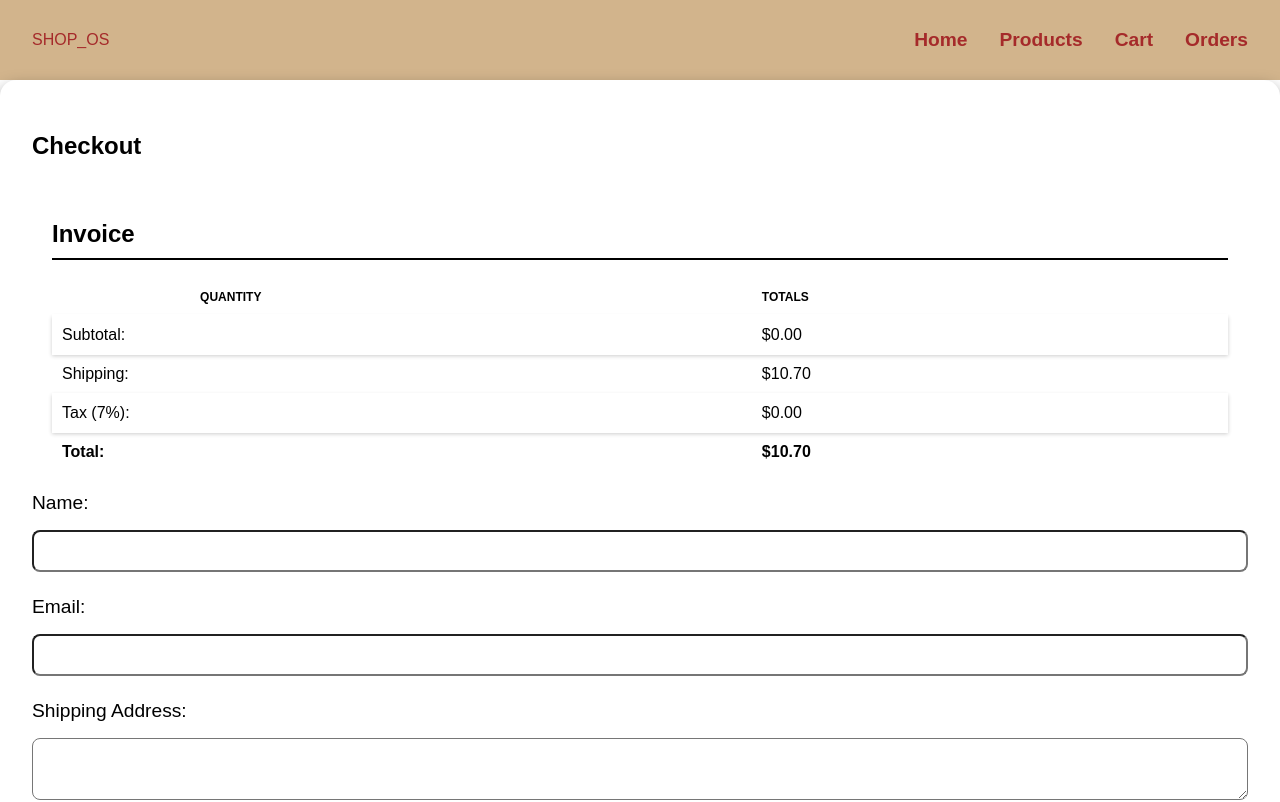
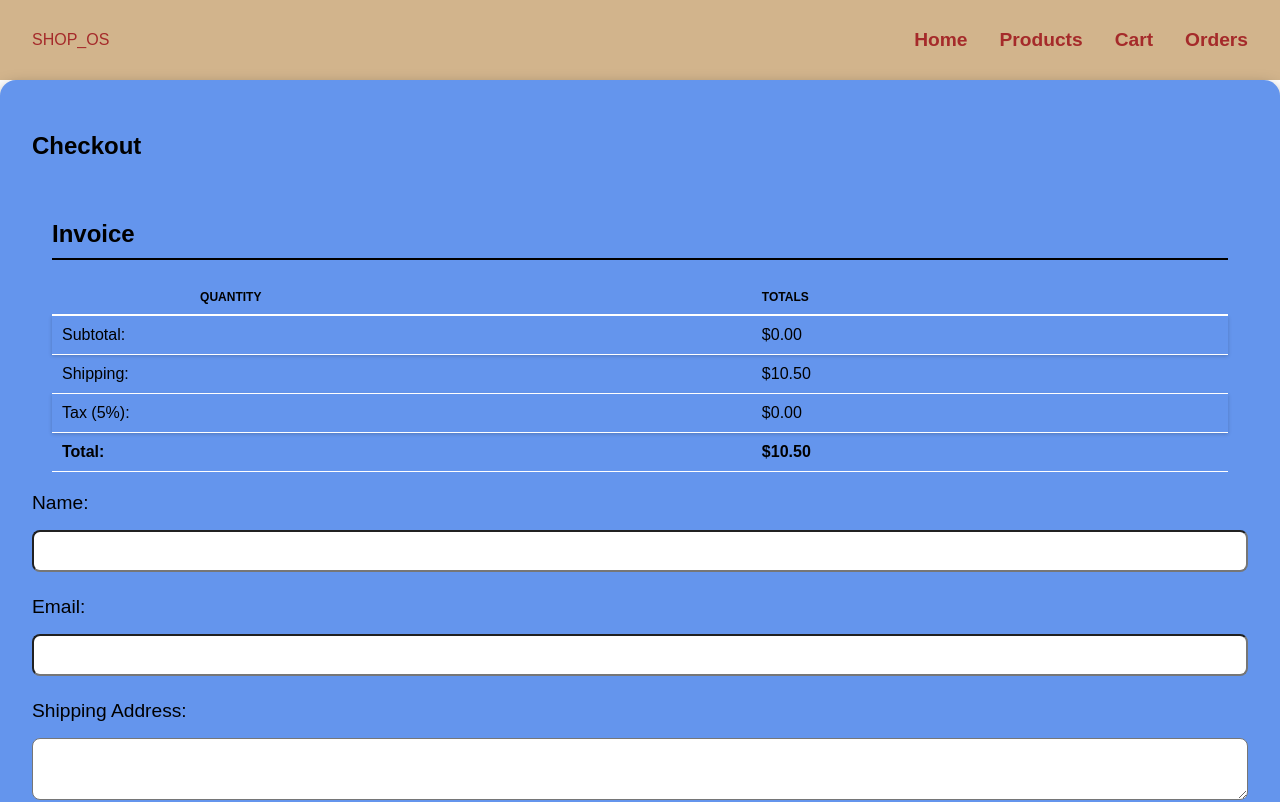
Before and after one commit to toltalchaos/shop-os, a SvelteKit app in the folder online-store/: page /checkout in a window 1280 px wide. Shown: the top 802 px of the page. Built offline with nearby package versions, Linux system fonts and the light colour scheme.

Commit message:
tax rates as a site setting

```diff
--- a/online-store/src/routes/+layout.svelte
+++ b/online-store/src/routes/+layout.svelte
@@ -17,7 +17,8 @@
 		tirciaryColor,
 		textColor,
 		contactInfo,
-		shippingRate
+		shippingRate,
+		taxRate,
 	} = data.siteData;
 
 	const siteDataWritable = writable({
@@ -29,7 +30,8 @@
 		tirciaryColor: tirciaryColor,
 		textColor: textColor,
 		contactInfo: contactInfo,
-		shippingRate: shippingRate
+		shippingRate: shippingRate,
+		taxRate: taxRate,
 	});
 
 	setContext('siteData', siteDataWritable);
--- a/online-store/src/routes/checkout/+page.svelte
+++ b/online-store/src/routes/checkout/+page.svelte
@@ -20,7 +20,7 @@
 	let expDate = '';
 	let cvv = '';
 	let subtotal = items.reduce((acc, item) => acc + item.price * item.quantity, 0);
-	let taxRate = 0.07;
+	let taxRate = $siteData.taxRate;
 	let tax = subtotal * (taxRate + 1);
 	let shipping = $siteData.shippingRate * (taxRate + 1); // Default shipping cost is $10
 	let total = subtotal + shipping + tax;
--- a/online-store/src/server/firebaseClient.js
+++ b/online-store/src/server/firebaseClient.js
@@ -11,13 +11,14 @@ async function get_site_data() {
 	const default_settings = {
 		title: 'SHOP_OS',
 		description: 'Welcome to the future of e-commerce for small business',
-		backgroundColor: 'white',
+		backgroundColor: 'cornflowerblue',
 		primaryColor: 'tan',
 		secondaryColor: 'cornsilk',
 		tirciaryColor: '#A9A9',
 		textColor: 'brown',
 		contactInfo: 'stuff',
-		shippingRate: 10
+		shippingRate: 10,
+		taxRate: 0.05,
 	};
 
 	//make call to firestore here...
```
Also changed, not shown: 1 other file (tests, documents, lock files or other folders).
